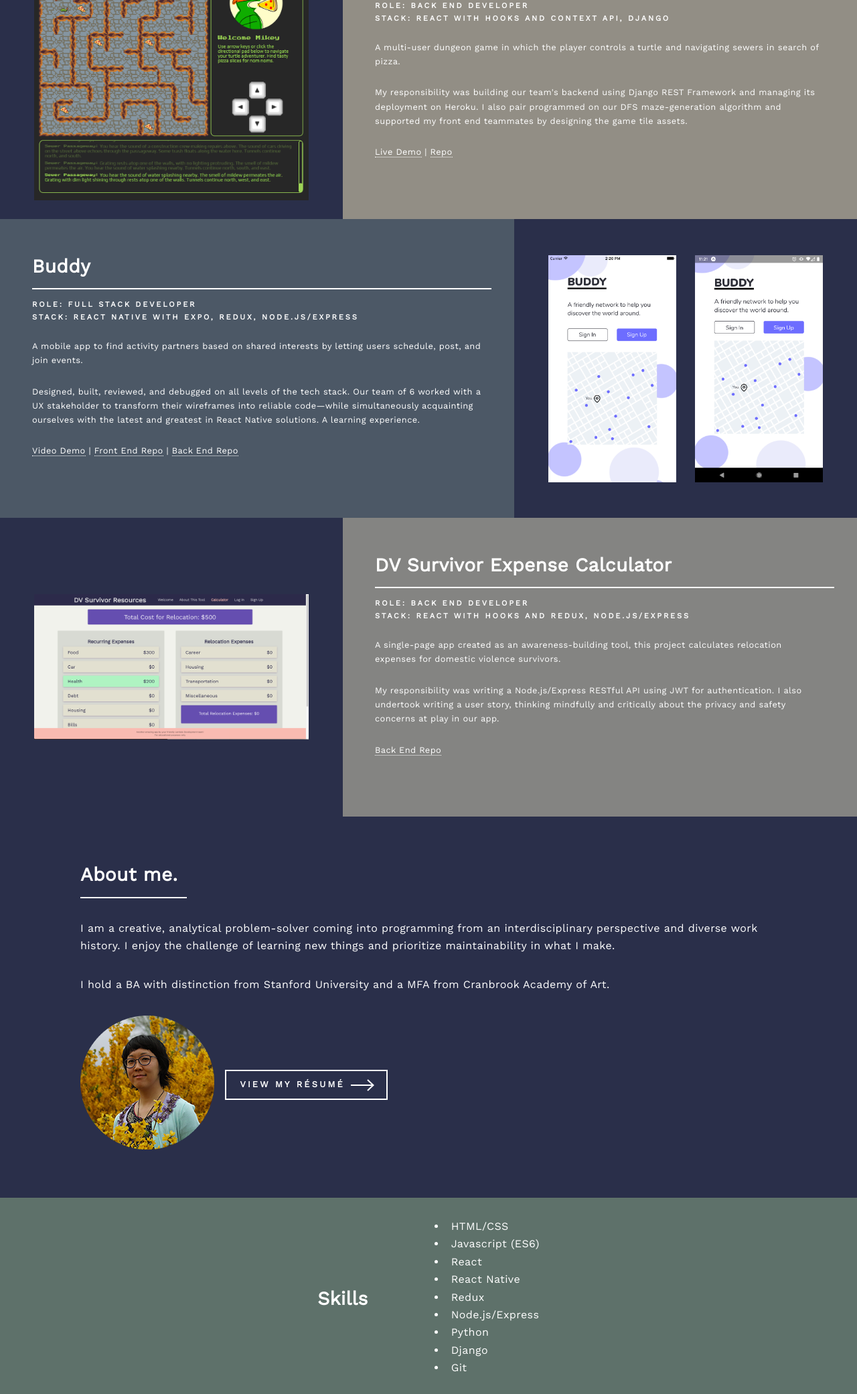
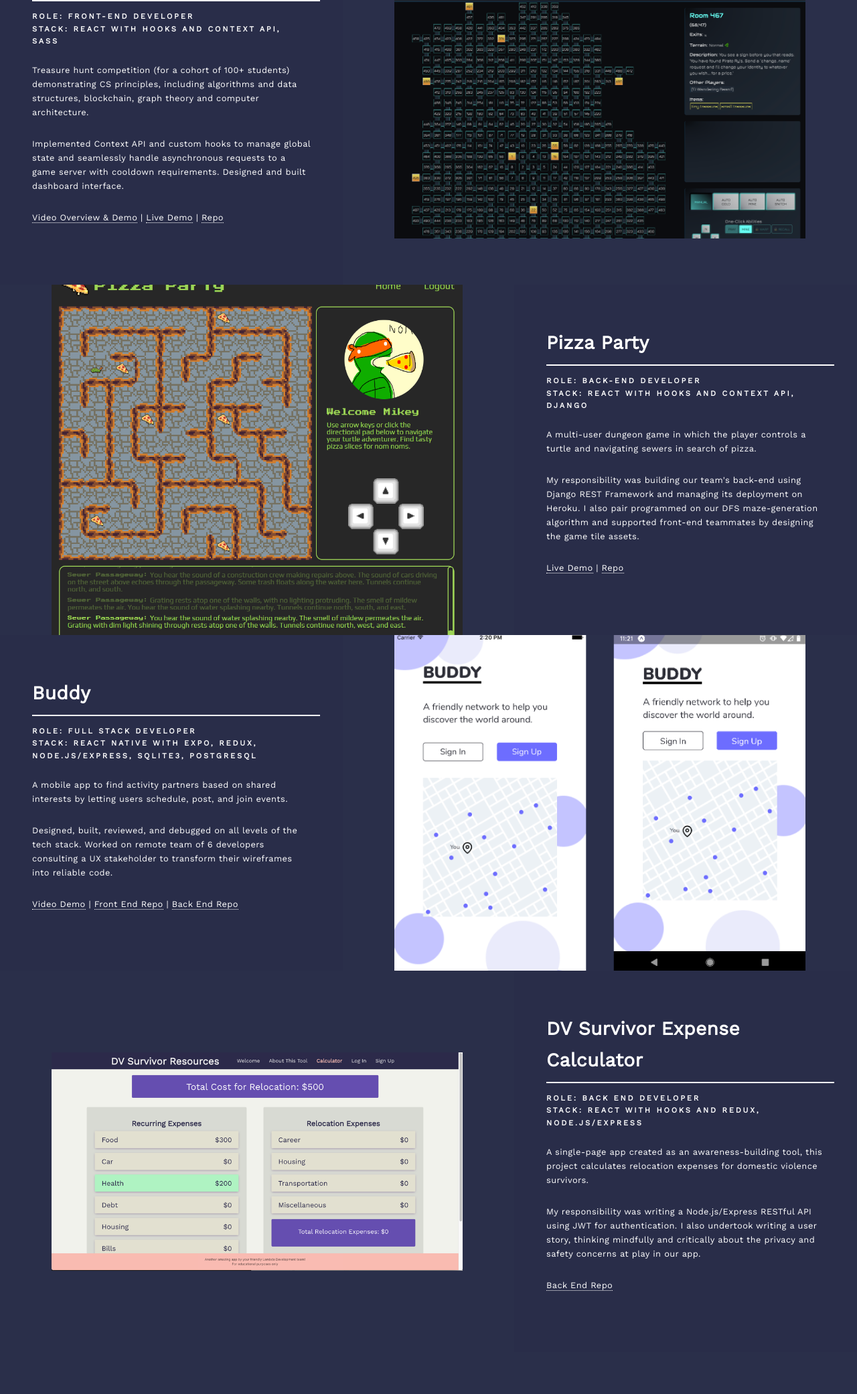
Before and after one commit to justinelai/justinelai.github.io, a plain HTML site: page index.html in a window 1280 px wide. Shown: the part 719-2800 px from the top of the page at 67% size. Drawn offline with nearby package versions, Linux system fonts and the light colour scheme.

Commit message:
add Treasure Hunt project

```diff
--- a/assets/css/main.css
+++ b/assets/css/main.css
@@ -2825,7 +2825,7 @@ input, select, textarea {
 			/* .tiles article:nth-child(6n - 5):before {
 				background-color: #5E716A;
 			}
- */
+
 			.tiles article:nth-child(6n - 4):before {
 				background-color: #928E85;
 			}
@@ -2840,7 +2840,7 @@ input, select, textarea {
 
 			/* .tiles article:nth-child(6n - 1):before {
 				background-color: #36454F;
-			} */
+			}
 
 			.tiles article:nth-child(6n):before {
 				background-color: #848482;
--- a/index.html
+++ b/index.html
@@ -5,12 +5,14 @@
 	Free for personal and commercial use under the CCA 3.0 license (html5up.net/license)
 -->
 <html>
+
 <head>
 	<title>Justine Lai</title>
 	<meta charset="utf-8" />
 	<meta name="viewport" content="width=device-width, initial-scale=1, user-scalable=no" />
 	<link rel="stylesheet" href="assets/css/main.css" />
 </head>
+
 <body class="is-preload">
 
 	<!-- Wrapper -->
@@ -54,6 +56,30 @@
 
 			<!-- Projects -->
 			<section id="projects" class="tiles">
+				<article class="desc">
+					<header class="major">
+						<h3><a href="https://www.youtube.com/watch?v=GqxGJd4Cmx0">Treasure Hunt</a></h3>
+						<p class="subtitle">Role: Front-End Developer</p>
+						<p class="subtitle lastsub">Stack: React with Hooks and Context API, Sass</p>
+						<p>Treasure hunt competition (for a cohort of 100+ students) demonstrating CS principles,
+							including algorithms and data structures, blockchain, graph theory and computer
+							architecture.
+						</p>
+						<p>Implemented Context API and custom hooks to manage global state and seamlessly handle
+							asynchronous requests to a game server with cooldown requirements. Designed and built
+							dashboard interface.
+						</p>
+						<p><a href="https://www.youtube.com/watch?v=GqxGJd4Cmx0">Video Overview & Demo</a> | <a
+								href="https://ls-treasure-hunt-fe.herokuapp.com/">Live Demo</a> | <a
+								href="https://github.com/LS-Treasure-Hunt/Treasure-Hunt">Repo</a></p>
+					</header>
+				</article>
+				<article class="pic">
+					<span class="image">
+						<img src="images/portfolio-treasure.png" alt="Buddy App" />
+					</span>
+				</article>
+
 				<article class="pic">
 					<span class="image">
 						<img src="images/portfolio-pizza.png" alt="Pizza Party" />
@@ -62,22 +88,33 @@
 				<article class="desc">
 					<header class="major">
 						<h3><a href="https://pizzaparty.netlify.com/">Pizza Party</a></h3>
-										<p class="subtitle">Role: Back End Developer</p>
+						<p class="subtitle">Role: Back-End Developer</p>
 						<p class="subtitle lastsub">Stack: React with Hooks and Context API, Django</p>
-										<p>A multi-user dungeon game in which the player controls a turtle and navigating sewers in search of pizza.</p>
-										<p>My responsibility was building our team's backend using Django REST Framework and managing its deployment on Heroku. I also pair programmed on our DFS maze-generation algorithm and supported my front end teammates by designing the game tile assets.</p>
-										<p><a href="https://pizzaparty.netlify.com/">Live Demo</a> | <a href="https://github.com/Pizza-Party-BW/">Repo</a></p>
+						<p>A multi-user dungeon game in which the player controls a turtle and navigating sewers in
+							search of pizza.</p>
+						<p>My responsibility was building our team's back-end using Django REST Framework and managing
+							its deployment on Heroku. I also pair programmed on our DFS maze-generation algorithm and
+							supported front-end teammates by designing the game tile assets.</p>
+						<p><a href="https://pizzaparty.netlify.com/">Live Demo</a> | <a
+								href="https://github.com/Pizza-Party-BW/">Repo</a></p>
 						</p>
 					</header>
 				</article>
+
 				<article class="desc">
 					<header class="major">
 						<h3><a href="https://drive.google.com/open?id=1fvTLJqas6BNkgkJcI7ieONBq_uE_E75B">Buddy</a></h3>
 						<p class="subtitle">Role: Full Stack Developer</p>
-										<p class="subtitle lastsub">Stack: React Native with Expo, Redux, Node.js/Express</p>
-										<p>A mobile app to find activity partners based on shared interests by letting users schedule, post, and join events.</p>
-											<p>Designed, built, reviewed, and debugged on all levels of the tech stack. Our team of 6 worked with a UX stakeholder to transform their wireframes into reliable code—while simultaneously acquainting ourselves with the latest and greatest in React Native solutions. A learning experience.</p>
-											<p><a href="https://drive.google.com/open?id=1fvTLJqas6BNkgkJcI7ieONBq_uE_E75B">Video Demo</a> | <a href="https://github.com/Lambda-School-Labs/buddy-app-fe">Front End Repo</a> | <a href="https://github.com/Lambda-School-Labs/buddy-app-be">Back End Repo</a></p>
+						<p class="subtitle lastsub">Stack: React Native with Expo, Redux, Node.js/Express, SQLite3,
+							PostgreSQL</p>
+						<p>A mobile app to find activity partners based on shared interests by letting users schedule,
+							post, and join events.</p>
+						<p>Designed, built, reviewed, and debugged on all levels of the tech stack. Worked on remote
+							team of 6 developers consulting a UX stakeholder to transform their wireframes into reliable
+							code.</p>
+						<p><a href="https://drive.google.com/open?id=1fvTLJqas6BNkgkJcI7ieONBq_uE_E75B">Video Demo</a> |
+							<a href="https://github.com/Lambda-School-Labs/buddy-app-fe">Front End Repo</a> | <a
+								href="https://github.com/Lambda-School-Labs/buddy-app-be">Back End Repo</a></p>
 					</header>
 				</article>
 				<article class="pic">
@@ -97,8 +134,11 @@
 						<h3><a href="https://github.com/DVS-BW/Backend">DV Survivor Expense Calculator</a></h3>
 						<p class="subtitle">Role: Back End Developer</p>
 						<p class="subtitle lastsub">Stack: React with Hooks and Redux, Node.js/Express</p>
-										<p>A single-page app created as an awareness-building tool, this project calculates relocation expenses for domestic violence survivors.</p>
-										<p>My responsibility was writing a Node.js/Express RESTful API using JWT for authentication. I also undertook writing a user story, thinking mindfully and critically about the privacy and safety concerns at play in our app.</p>
+						<p>A single-page app created as an awareness-building tool, this project calculates relocation
+							expenses for domestic violence survivors.</p>
+						<p>My responsibility was writing a Node.js/Express RESTful API using JWT for authentication. I
+							also undertook writing a user story, thinking mindfully and critically about the privacy and
+							safety concerns at play in our app.</p>
 						<p><a href="https://github.com/DVS-BW/Backend">Back End Repo</a></p>
 					</header>
 				</article>
@@ -111,13 +151,17 @@
 
 
 					</header>
-									<p>I am a creative, analytical problem-solver coming into programming from an interdisciplinary perspective and diverse work history. I enjoy the challenge of learning new things and prioritize maintainability in what I make.</p>
+					<p>I am a creative, analytical problem-solver coming into programming from an interdisciplinary
+						perspective and diverse work history. I enjoy the challenge of learning new things and
+						prioritize maintainability in what I make.</p>
 
-									<p>I hold a BA with distinction from Stanford University and a MFA from Cranbrook Academy of Art.</p>
+					<p>I hold a BA with distinction from Stanford University and a MFA from Cranbrook Academy of Art.
+					</p>
 
 					<ul class="actions">
 						<li><img src="images/profile.png" alt="Justine"></li>
-										<li><a href="https://docs.google.com/document/d/1e1mbr7mCIlMsMnMbAXUbVzGgz0MFH6qKxEwAw3Jm7gk/edit?usp=sharing" class="button next">View my résumé</a></li>
+						<li><a href="https://docs.google.com/document/d/1e1mbr7mCIlMsMnMbAXUbVzGgz0MFH6qKxEwAw3Jm7gk/edit?usp=sharing"
+								class="button next">View my résumé</a></li>
 					</ul>
 				</div>
 			</section>
@@ -125,27 +169,52 @@
 
 		<section>
 			<div>
-							<div class="skills"><h2>Skills</h2>
+				<div class="skills">
+					<h2>Skills</h2>
 					<ul>
-								<li>HTML/CSS</li>
-								<li>Javascript (ES6)</li>
-								<li>React</li>
-								<li>React Native</li>
-								<li>Redux</li>
-								<li>Node.js/Express</li>
-								<li>Python</li>
-								<li>Django</li>
-								<li>Git</li></ul></div>
+						<li>HTML5</li>
+						<li>
+							CSS3</li>
+						<li>
+							Sass</li>
+						<li>
+							Javascript ES6</li>
+						<li>
+							React</li>
+						<li>
+							Redux</li>
+						<li>
+							React Native</li>
+						<li>
+							Node.js</li>
+						<li>
+							Express</li>
+						<li>
+							Knex.js</li>
+						<li>
+							Python</li>
+						<li>
+							Django</li>
+						<li>
+							SQL</li>
+						<li>
+							Git</li>
+						<li>
+							Jest</li>
+					</ul>
+				</div>
 			</div>
 		</section>
 
 		<section id="contact">
 			<div class="inner">
 				<section>
-									<div><header class="major">
+					<div>
+						<header class="major">
 							<h2>Get in touch.</h2>
 						</header>
-										<p>If you have a project or opportunity that would be a good fit, please reach out! 🙏</p></div>
+						<p>If you have a project or opportunity that would be a good fit, please reach out! 🙏</p>
+					</div>
 					<!---
 									<form method="post" action="#">
 										<div class="fields">
@@ -194,7 +263,8 @@
 		<footer id="footer">
 			<div class="inner">
 				<ul class="copyright">
-								<li>&copy; Justine Lai</li><li>Design: <a href="https://html5up.net">HTML5 UP</a></li>
+					<li>&copy; Justine Lai</li>
+					<li>Design: <a href="https://html5up.net">HTML5 UP</a></li>
 				</ul>
 			</div>
 		</footer>
@@ -211,4 +281,5 @@
 	<script src="assets/js/main.js"></script>
 
 </body>
+
 </html>
```
Also changed, not shown: images/portfolio-treasure.png (added). Lines whose indentation alone changed are shown as unchanged.
